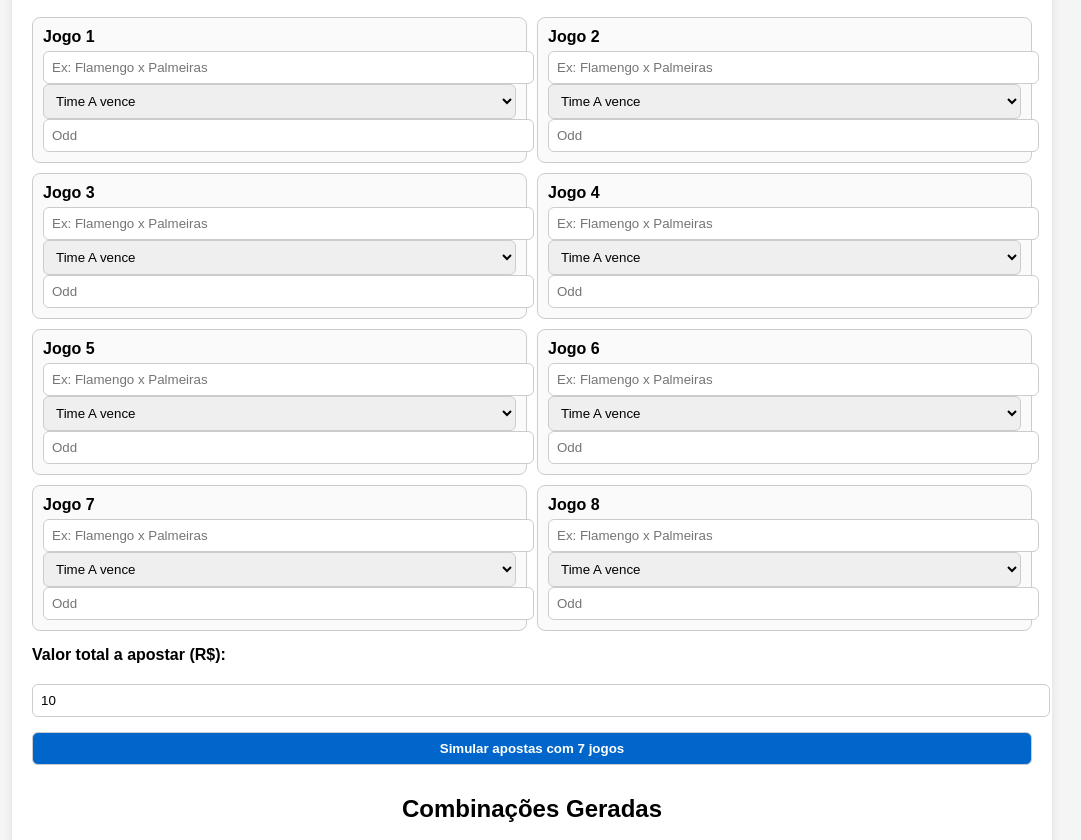
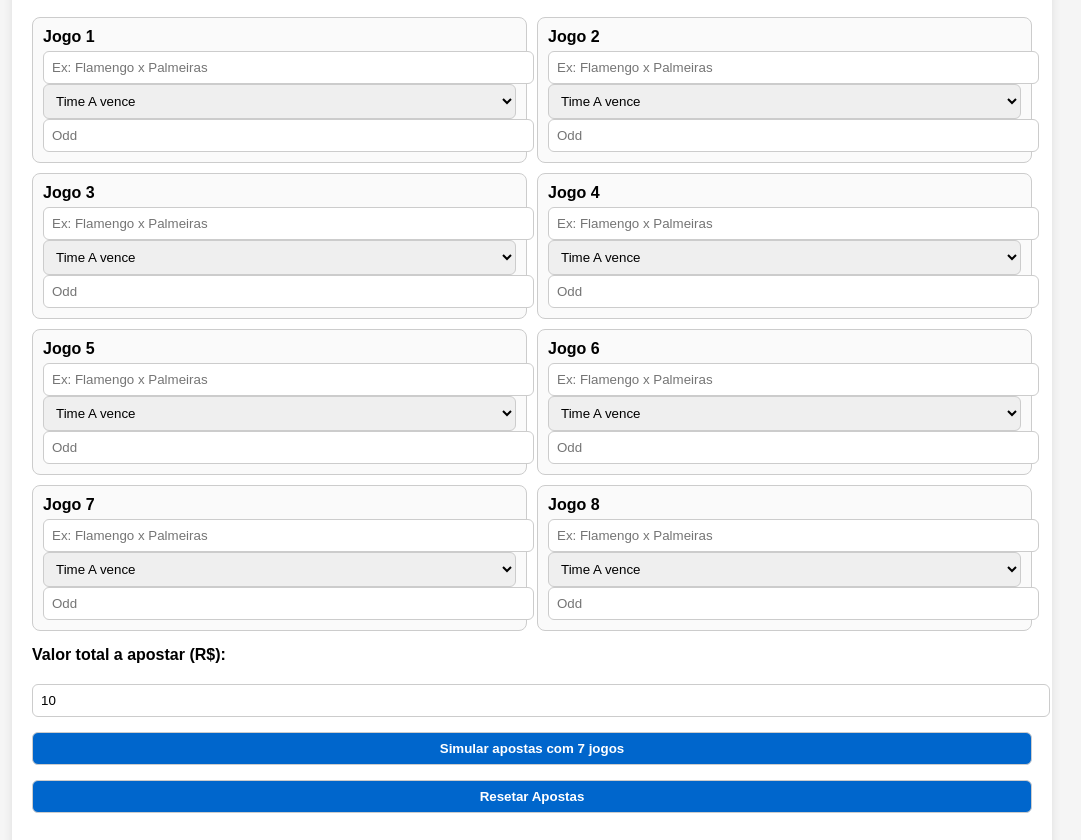
Before and after one commit to G43RI3L/GBet, a plain HTML site: page index.html in a window 1280 px wide. Shown: the part 111-951 px from the top of the page, without its empty margins (108-1189 px from the left). Drawn offline with Linux system fonts and the light colour scheme.

Commit message:
Update index.html
apagar jogos

```diff
--- a/index.html
+++ b/index.html
@@ -16,6 +16,8 @@
       <label for="totalAmount">Valor total a apostar (R$):</label>
       <input type="number" id="totalAmount" step="0.01" value="10" required>
       <button type="submit">Simular apostas com 7 jogos</button>
+      <button type="button" id="resetar-apostas">Resetar Apostas</button>
+
     </form>
 
     <div id="results">
```
